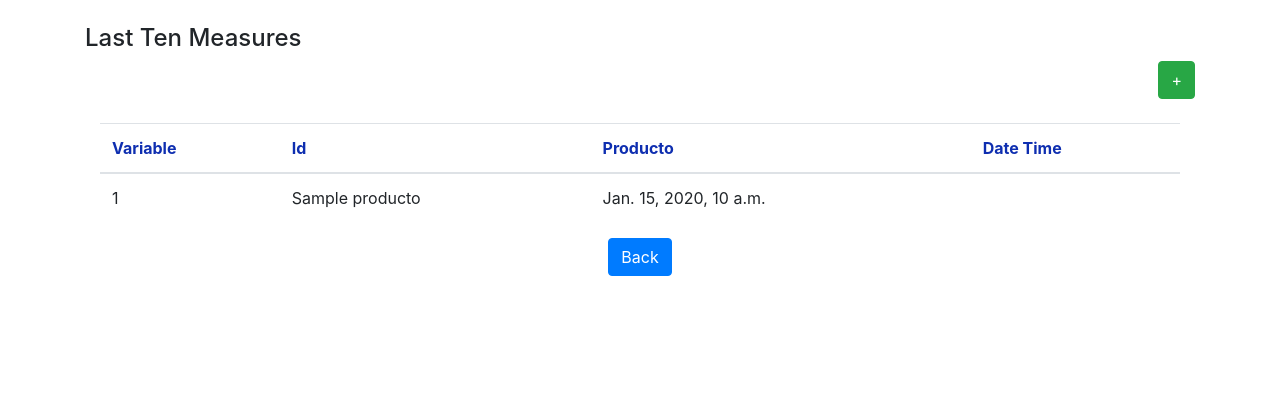
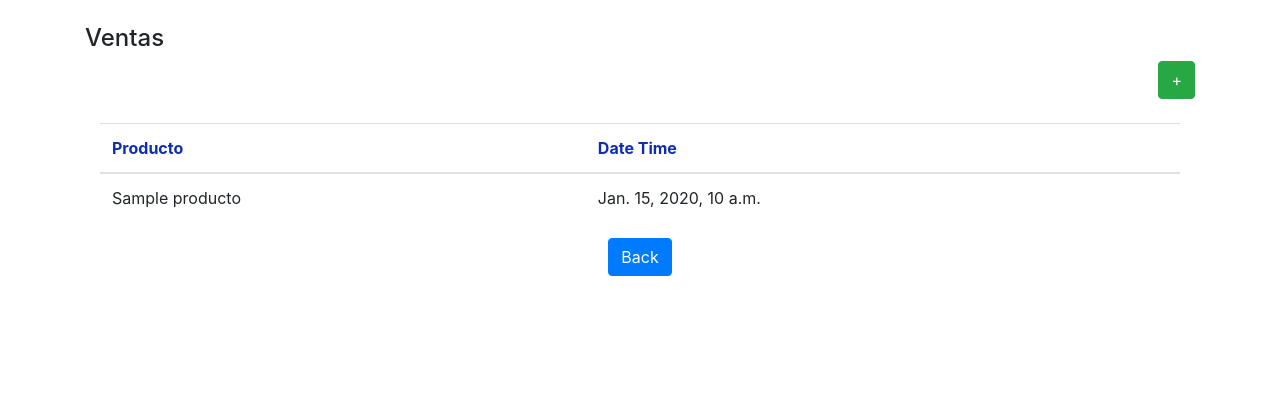
Before and after one commit to Lala341/IoTransit, a Django app: template productos/templates/Venta/ventas.html in a window 1280 px wide. Shown: the part 111-518 px from the top of the page. Run offline with Django 3.2, Linux system fonts and the light colour scheme; the template is opened without the code that fills it: most values are stand-ins (such as "Sample title", 1, 10 or a date in 2020); some libraries are stand-ins or nearby versions.

Commit message:
corecciones

```diff
--- a/monitoring/settings.py
+++ b/monitoring/settings.py
@@ -38,6 +38,7 @@ INSTALLED_APPS = [
     'django.contrib.messages',
     'django.contrib.staticfiles',
     'productos',
+    'ventas',
 ]
 
 MIDDLEWARE = [
--- a/productos/models.py
+++ b/productos/models.py
@@ -19,7 +19,6 @@ class Producto(models.Model):
         return '%s %s' % (self.nombre, self.tipo)
 
 class Venta(models.Model):
-    id = models.FloatField(null=True, blank=True, default=None)
     producto = models.ForeignKey(Producto, on_delete=models.CASCADE)
     dateTime = models.DateTimeField(auto_now_add=True)
 
--- a/productos/templates/Venta/ventas.html
+++ b/productos/templates/Venta/ventas.html
@@ -4,7 +4,7 @@
 <div class="content">
     <div class="">
         <div class="page-header-title">
-            <h4 class="page-title">Last Ten Measures</h4>
+            <h4 class="page-title">Ventas</h4>
 
             <div style="text-align:right;">
                 <button type="button" class="btn btn-success waves-effect waves-light"
@@ -26,8 +26,6 @@
                     <table class="table table-hover">
                         <thead>
                         <tr style="color:#0E2EB0">
-                            <th font color="red">Variable</th>
-                            <th>Id</th>
                             <th>Producto</th>
                             <th>Date Time</th>
                         </tr>
@@ -36,7 +34,6 @@
 
                         {% for venta in venta_list %}
                         <tr>
-                            <td>{{ venta.id }}</td>
                             <td>{{ venta.producto.nombre }}</td>
                             <td>{{ venta.dateTime }}</td>
                         </tr>
```
Also changed, not shown: productos/migrations/0001_initial.py.
